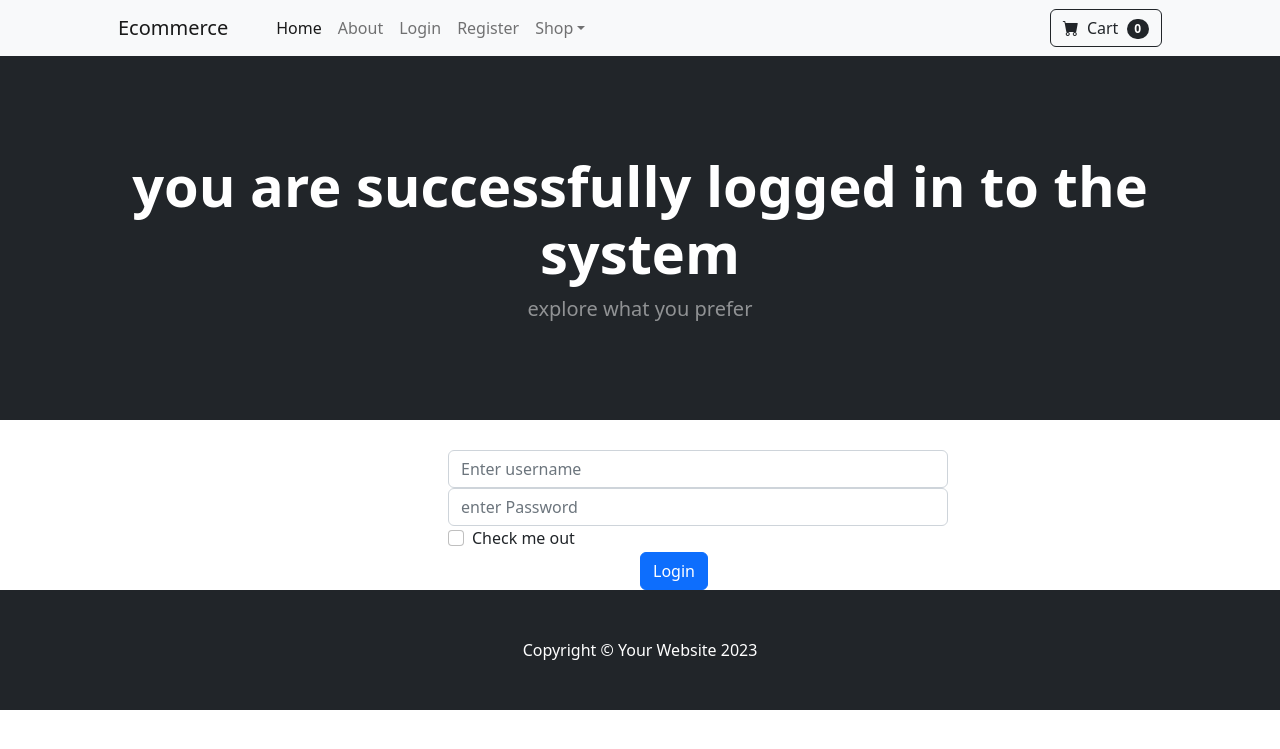
After one commit to anujtheboss/djangocart, a Django app: page /login/ in a window 1280 px wide. The commit adds this page. Shown: the top 749 px of the page. Run offline with Django 5.2, Linux system fonts and the light colour scheme; some libraries are stand-ins or nearby versions.

Commit message:
third commit

```diff
--- /dev/null
+++ b/commerce/templates/base.html
@@ -0,0 +1,43 @@
+{% load static %}
+<!DOCTYPE html>
+<html lang="en">
+    <head>
+        <meta charset="utf-8" />
+        <meta name="viewport" content="width=device-width, initial-scale=1, shrink-to-fit=no" />
+        <meta name="description" content="" />
+        <meta name="author" content="" />
+        <title>ecommerce website</title>
+        <!-- Favicon-->
+        <link rel="icon" type="image/x-icon" href="{% static 'assets/favicon.ico' %}" />
+        <!-- Bootstrap icons-->
+        <link href="https://cdn.jsdelivr.net/npm/bootstrap-icons@1.5.0/font/bootstrap-icons.css" rel="stylesheet" />
+        <!-- Core theme CSS (includes Bootstrap)-->
+        <link href="{% static 'css/styles.css' %}" rel="stylesheet" />
+    </head>
+    <body>
+        <!-- Navigation-->
+       {% include 'navbar.html' %}
+       {% if messages %}
+        {% for message in messages %}
+        <<div class="alert alert-warning alert-dismissible fade show" role="alert">
+           {{ message }}
+            <button type="button" class="close" data-dismiss="alert" aria-label="Close">
+              <span aria-hidden="true">&times;</span>
+            </button>
+          </div>
+        {% endfor %}
+       {% endif %}
+        <!-- Header-->
+       {% block content %}
+
+
+       {% endblock %}
+        <footer class="py-5 bg-dark">
+            <div class="container"><p class="m-0 text-center text-white">Copyright &copy; Your Website 2023</p></div>
+        </footer>
+        <!-- Bootstrap core JS-->
+        <script src="https://cdn.jsdelivr.net/npm/bootstrap@5.2.3/dist/js/bootstrap.bundle.min.js"></script>
+        <!-- Core theme JS-->
+        <script src="{% static 'js/scripts.js' %}"></script>
+    </body>
+</html>
--- /dev/null
+++ b/commerce/templates/login.html
@@ -0,0 +1,34 @@
+{% extends 'base.html' %}
+
+{% block content %}
+<header class="bg-dark py-5">
+    <div class="container px-4 px-lg-5 my-5">
+        <div class="text-center text-white">
+            <h1 class="display-4 fw-bolder">you are successfully logged in to the system</h1>
+            <p class="lead fw-normal text-white-50 mb-0">explore what you prefer</p>
+
+        </div>
+    </div>
+</header>
+<form method="POST" action="{% url 'login' %}">
+    {% csrf_token %}
+    <div style="width:500px; margin-left:35%; margin-top:30px;">
+        <div class="form-group">
+
+            <input type="text" class="form-control" id="exampleInputEmail1" name="username" placeholder="Enter username">
+
+          </div>
+          <div class="form-group">
+
+            <input type="password" class="form-control" id="exampleInputPassword1" name="password" placeholder="enter Password">
+          </div>
+          <div class="form-check">
+            <input type="checkbox" class="form-check-input" id="exampleCheck1">
+            <label class="form-check-label" for="exampleCheck1">Check me out</label>
+          </div>
+    </div>
+
+    <div style="margin-left: 50%;"><button type="submit" class="btn btn-primary">Login</button></div>
+
+  </form>
+{% endblock %}
--- /dev/null
+++ b/commerce/templates/navbar.html
@@ -0,0 +1,36 @@
+ <!-- Navigation-->
+ <nav class="navbar navbar-expand-lg navbar-light bg-light">
+    <div class="container px-4 px-lg-5">
+        <a class="navbar-brand" href="#!">Ecommerce</a>
+        <button class="navbar-toggler" type="button" data-bs-toggle="collapse" data-bs-target="#navbarSupportedContent" aria-controls="navbarSupportedContent" aria-expanded="false" aria-label="Toggle navigation"><span class="navbar-toggler-icon"></span></button>
+        <div class="collapse navbar-collapse" id="navbarSupportedContent">
+            <ul class="navbar-nav me-auto mb-2 mb-lg-0 ms-lg-4">
+                <li class="nav-item"><a class="nav-link active" aria-current="page" href="{% url 'index' %}">Home</a></li>
+                <li class="nav-item"><a class="nav-link" href="{% url 'about' %}">About</a></li>
+                {% if user.is_authenticated %}
+                <li class="nav-item"><a class="nav-link" href="{% url 'logout' %}">Logout</a></li>
+                {% else %}
+                <li class="nav-item"><a class="nav-link" href="{% url 'login' %}">Login</a></li>
+                <li class="nav-item"><a class="nav-link" href="{% url 'register' %}">Register</a></li>
+
+                {% endif %}
+                <li class="nav-item dropdown">
+                    <a class="nav-link dropdown-toggle" id="navbarDropdown" href="#" role="button" data-bs-toggle="dropdown" aria-expanded="false">Shop</a>
+                    <ul class="dropdown-menu" aria-labelledby="navbarDropdown">
+                        <li><a class="dropdown-item" href="#!">All Products</a></li>
+                        <li><hr class="dropdown-divider" /></li>
+                        <li><a class="dropdown-item" href="#!">Popular Items</a></li>
+                        <li><a class="dropdown-item" href="#!">New Arrivals</a></li>
+                    </ul>
+                </li>
+            </ul>
+            <form class="d-flex">
+                <button class="btn btn-outline-dark" type="submit">
+                    <i class="bi-cart-fill me-1"></i>
+                    Cart
+                    <span class="badge bg-dark text-white ms-1 rounded-pill">0</span>
+                </button>
+            </form>
+        </div>
+    </div>
+</nav>
--- a/commerce/urls.py
+++ b/commerce/urls.py
@@ -2,5 +2,10 @@ from django.urls import path
 from . import views
 urlpatterns=[
     path('',views.index,name='index'),
+    path('about/',views.about,name='about'),
+    path('login/',views.login_user,name='login'),
+    path('logout/',views.logout_user,name='logout'),
+    path('register/',views.register_user,name='register'),
+    path('product/<int:pk>',views.product,name='product')
 ]
 # we created urls for the app and now we need to include this to main urls.py
--- a/commerce/views.py
+++ b/commerce/views.py
@@ -1,9 +1,57 @@
-from django.shortcuts import render
+from django.shortcuts import render,redirect
 from django.http import HttpResponse
 from .models import Product
-
+from django.contrib.auth import authenticate,login,logout
+from django.contrib import messages
+from django.contrib.auth.models import User
+from django.contrib.auth.forms import UserCreationForm
+from .forms import SignUpForm
+from django import forms
 # Create your views here.
 def index(request):
 #    return  HttpResponse("welcome to my new dango website")
      products=Product.objects.all()
      return render(request,'index.html',{'products':products})
+def about(request):
+     return render(request,'about.html',{})
+def login_user(request):
+     if request.method=='POST':
+          username=request.POST['username']
+          password=request.POST['password']
+          user=authenticate(request,username=username,password=password)
+          if user is not None:
+               login(request,user)
+               messages.success(request,('you are successfully logged in'))
+               return redirect('index')
+          else:
+               messages.success(request,('the password is incorrect'))
+               return redirect('login')
+     else:
+          return render(request,'login.html')
+    # the password and username would be the superuser that we created before for django admin
+def logout_user(request):
+     logout(request)
+     messages.success(request,('you have been successfully logged out!!'))
+     return redirect('index')
+def register_user(request):
+    form=SignUpForm()
+    if request.method=='POST':
+         form=SignUpForm(request.POST)
+         if form.is_valid():
+              form.save()
+              username=form.cleaned_data['username']
+              password=form.cleaned_data['password1']
+
+              user=authenticate(username=username,password=password)
+              login(request,user)
+              messages.success(request,('successfully registered!'))
+              return redirect('index')
+         else:
+              messages.success(request,("ooops!"))
+              return redirect("register")
+    else:
+         return render(request,'register.html',{'form':form})
+
+def product(request,pk):
+     product=Product.objects.get(id=pk)
+     return render(request,'product.html',{'products':product})
```
Also changed, not shown: commerce/forms.py (added, +30 -0 lines), commerce/templates/about.html (added, +12 -0 lines), commerce/templates/home.html (deleted, +0 -7 lines), commerce/templates/index.html (+8 -59 lines), commerce/templates/product.html (added, +20 -0 lines), commerce/templates/register.html (added, +23 -0 lines), db.sqlite3.
